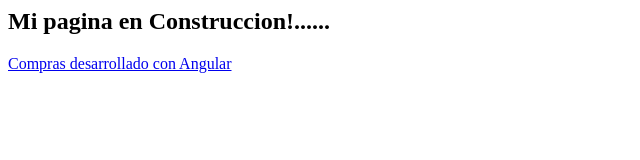
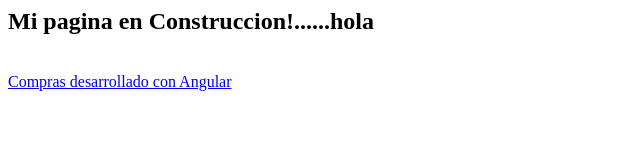
Before and after one commit to Cahuasiri/kawadev, a plain HTML site: page index.html in a window 1280 px wide. Shown: the whole page, without its empty margins (0-640 px from the left). Drawn offline with Linux system fonts and the light colour scheme.

Commit message:
Update index.html

```diff
--- a/index.html
+++ b/index.html
@@ -3,7 +3,8 @@
     <title>Kawa Dev</title>
   </head>
   <body>
-    <h2>Mi pagina en Construccion!......</h2>
+    <h2>Mi pagina en Construccion!......hola </h2>
+    <br>
     <a href="https://github.com/Cahuasiri/compras-angular.git"> Compras desarrollado con Angular</a>
   </body>
 </html>
```
